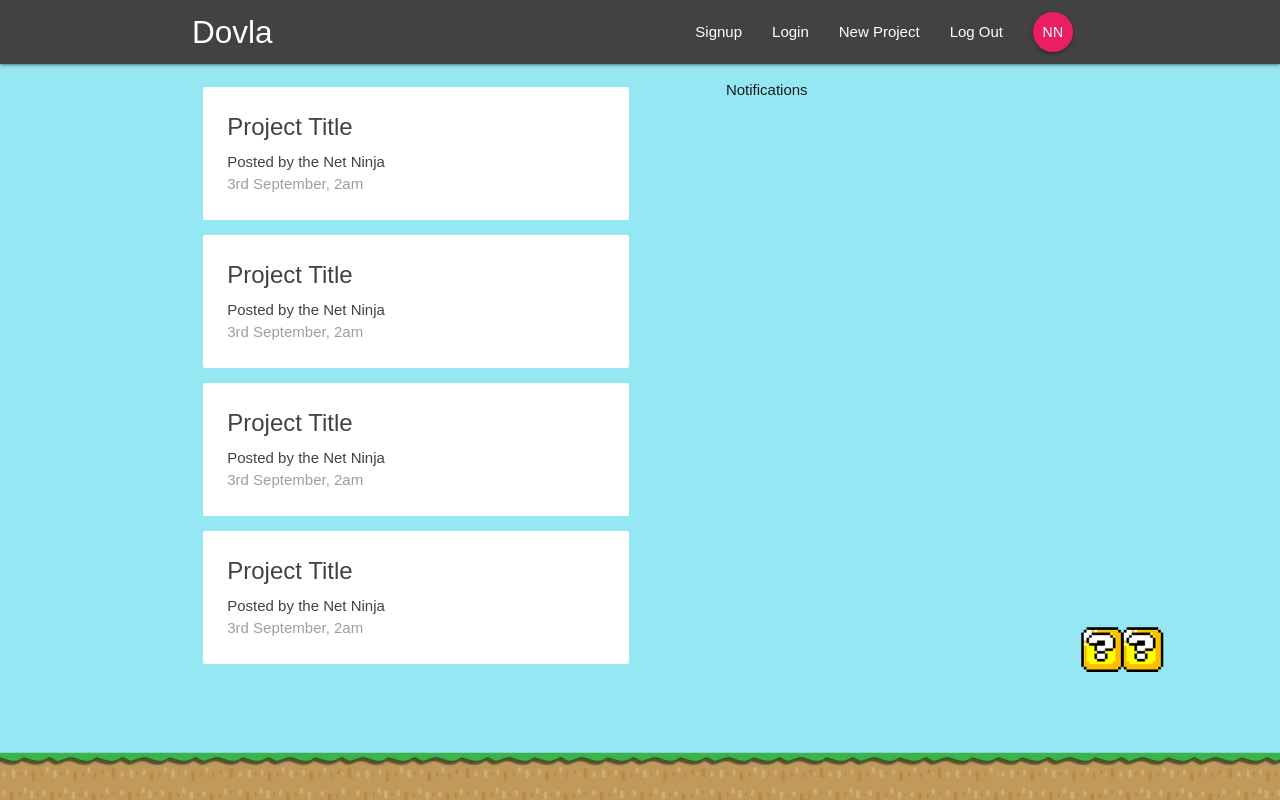
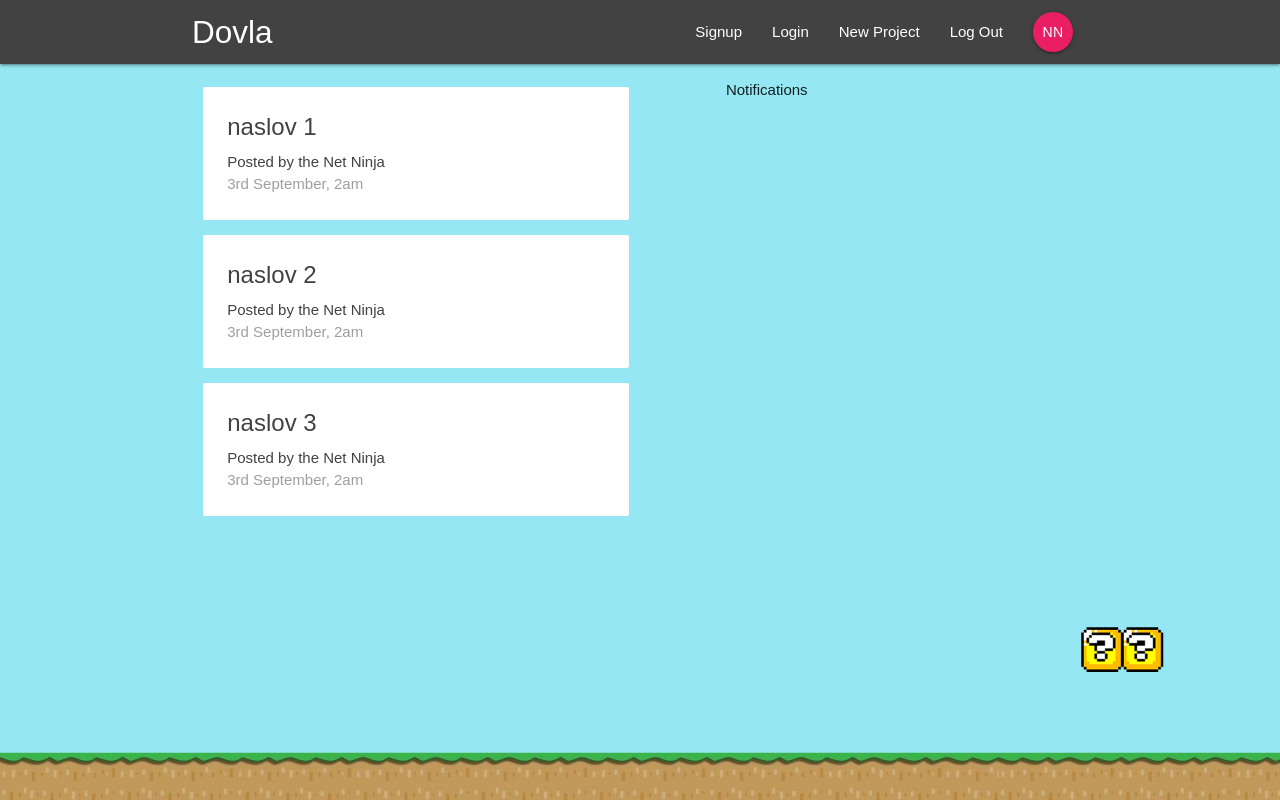
Before and after one commit to jahorinac/01_react, a React (Create React App) app: page / in a window 1280 px wide. Built offline with nearby package versions, Linux system fonts and the light colour scheme.

Commit message:
L12 - Adding dummy data and other react and redux staff

```diff
--- a/package.json
+++ b/package.json
@@ -8,8 +8,10 @@
     "@testing-library/user-event": "^7.2.1",
     "react": "^16.13.1",
     "react-dom": "^16.13.1",
+    "react-redux": "^7.2.0",
     "react-router-dom": "^5.1.2",
-    "react-scripts": "3.4.1"
+    "react-scripts": "3.4.1",
+    "redux": "^4.0.5"
   },
   "scripts": {
     "start": "react-scripts start",
--- a/src/components/dashboard/Dashboard.js
+++ b/src/components/dashboard/Dashboard.js
@@ -1,15 +1,19 @@
 import React, { Component } from 'react';
 import Notifications from './Notifications';
 import ProjectList from '../projects/ProjectList'
+import { connect } from 'react-redux'
 
 
 class Dashboard extends Component {
 	render(){
+        //console.log(this.props);
+        const { projects } = this.props;
+
 		return (
 			<div className="dashboard container">
 				<div className="row">
 					<div className="col s12 m6">
-						<ProjectList />
+						<ProjectList projects={projects}/>
 					</div>
 					<div className="col s12 m5 offset-m1">
 						<Notifications />
@@ -20,4 +24,9 @@ class Dashboard extends Component {
 	}
 }
 
-export default Dashboard
+const mapStateToProps = (state) => {
+	return {
+		projects: state.project.projects
+	}
+}
+export default connect(mapStateToProps)(Dashboard)
--- a/src/components/projects/ProjectList.js
+++ b/src/components/projects/ProjectList.js
@@ -1,13 +1,15 @@
 	import React from 'react';
 	import ProjectSummary from './ProjectSummary';
 
-const ProjectList = () => {
+	const ProjectList = ({projects}) => {
+		console.log({projects})
 		return (
 			<div className="project-list section">
-			<ProjectSummary/>
-			<ProjectSummary/>
-			<ProjectSummary/>
-			<ProjectSummary/>
+				{ projects && projects.map(project => {
+					return(
+						<ProjectSummary project={project} key={project.id}/>
+					)
+				})}
 			</div>
 		)
 	}
--- a/src/components/projects/ProjectSummary.js
+++ b/src/components/projects/ProjectSummary.js
@@ -1,10 +1,11 @@
-import React from "react";
+    import React from 'react';
 
-const ProjectSummary = () => {
+    const ProjectSummary = ({project}) => {
+
         return(
             <div className="card z-depth-0 project-summary">
                 <div className="card-content grey-text text-darken-3">
-                <span className="card-title">Project Title</span>
+                    <span className="card-title">{project.title}</span>
                     <p>Posted by the Net Ninja</p>
                     <p className="grey-text">3rd September, 2am</p>
                 </div>
--- a/src/index.js
+++ b/src/index.js
@@ -3,10 +3,16 @@ import ReactDOM from 'react-dom';
 import './index.css';
 import App from './App';
 import * as serviceWorker from './serviceWorker';
+import { createStore } from 'redux';
+import rootReducer from './store/reducer/rootReducer'
+import { Provider } from 'react-redux'
 
+const store = createStore(rootReducer);
 ReactDOM.render(
   <React.StrictMode>
-    <App />
+      <Provider store={store}>
+          <App />
+      </Provider>
   </React.StrictMode>,
   document.getElementById('root')
 );
--- /dev/null
+++ b/src/store/reducer/authReducer.js
@@ -0,0 +1,7 @@
+const initState = {}
+
+const authReducer = (state = initState, action) => {
+    return state
+}
+
+export default authReducer
--- /dev/null
+++ b/src/store/reducer/projectReducer.js
@@ -0,0 +1,13 @@
+const initState = {
+    projects: [
+        {id:'1', title:' naslov 1', content:'bla bla bla'},
+        {id:'2', title:' naslov 2', content:'bla bla bla'},
+        {id:'3', title:' naslov 3', content:'bla bla bla'}
+    ]
+}
+
+const projectReducer = (state = initState, action) => {
+    return state;
+};
+
+export default projectReducer
--- /dev/null
+++ b/src/store/reducer/rootReducer.js
@@ -0,0 +1,10 @@
+import authReducer from './authReducer';
+import projectReducer from './projectReducer';
+import { combineReducers } from 'redux'
+
+const rootReducer = combineReducers({
+    auth: authReducer,
+    project: projectReducer
+});
+
+export default rootReducer
```
Also changed, not shown: 2 other files (tests, documents, lock files or other folders). Lines whose indentation alone changed are shown as unchanged.
